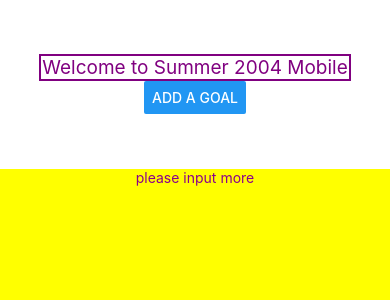
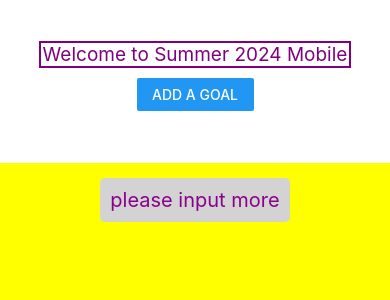
Before and after one commit to cold-flatwhite/Summer24, a React Native app: screen / in a window 390 px wide. Shown: the top 300 px of the page. Built offline with nearby package versions, Linux system fonts and the light colour scheme.

Commit message:
updated the style of App and Input Component

```diff
--- a/App.js
+++ b/App.js
@@ -4,7 +4,6 @@ import {
   SafeAreaView,
   StyleSheet,
   Text,
-  TextInput,
   View,
   ScrollView,
   FlatList,
@@ -15,9 +14,8 @@ import { useState } from "react";
 import GoalItem from "./Component/GoalItem";
 
 export default function App() {
-  const appName = "Summer 2004 Mobile";
+  const appName = "Summer 2024 Mobile";
   const [goals, setGoals] = useState([]);
-  const [receivedText, setReceivedText] = useState("");
   const [modalVisible, setModalVisible] = useState(false);
 
   function handleInputData(data) {
@@ -26,9 +24,9 @@ export default function App() {
       return [...currentGoals, newGoal];
     });
     console.log("callback fn called", data);
-    setReceivedText(data);
     setModalVisible(false);
   }
+
   function handleCancel() {
     setModalVisible(false);
   }
@@ -46,14 +44,16 @@ export default function App() {
     <SafeAreaView style={styles.container}>
       <View style={styles.topContainer}>
         <Header appName={appName} />
+        <View style={styles.buttonContainer}>
           <Button
             title="Add a goal"
             onPress={() => {
               setModalVisible(true);
             }}
-          style={styles.buttonStyle}
           />
         </View>
+      </View>
+
       <View style={styles.bottomContainer}>
         {goals.length === 0 ? (
           <Text style={styles.textStyle}>please input more</Text>
@@ -81,12 +81,7 @@ const styles = StyleSheet.create({
   container: {
     flex: 1,
     backgroundColor: "#fff",
-    // alignItems: "center",
     justifyContent: "center",
-  },
-  textStyle: {
-    color: "darkmagenta",
-    font: 45,
   },
   topContainer: {
     flex: 1,
@@ -98,13 +93,31 @@ const styles = StyleSheet.create({
     backgroundColor: "yellow",
     alignItems: "center",
     width: "100%",
+    padding : 15
   },
+  buttonContainer: {
+    width: "30%",
+    marginVertical: 10,
+  },
+
   textContainer: {
     color: "darkmagenta",
     padding: 15,
   },
-  buttonStyle: {
-    width: "30%",
-    marginVertical: 10,
+
+
+  textStyle: {
+    color: "darkmagenta",
+    fontSize: 20,
+    padding: 10,
+    borderRadius: 5,
+    backgroundColor: "lightgrey",
   },
+
+
+
+
+
+
+
 });
--- a/Component/Input.js
+++ b/Component/Input.js
@@ -83,7 +83,6 @@ const styles = StyleSheet.create({
     flex: 1,
     backgroundColor: "yellow",
     alignItems: "center",
-    justifyContent: "center",
     top: '20%'
   },
   buttonContainer: {
```
Lines whose indentation alone changed are shown as unchanged.
